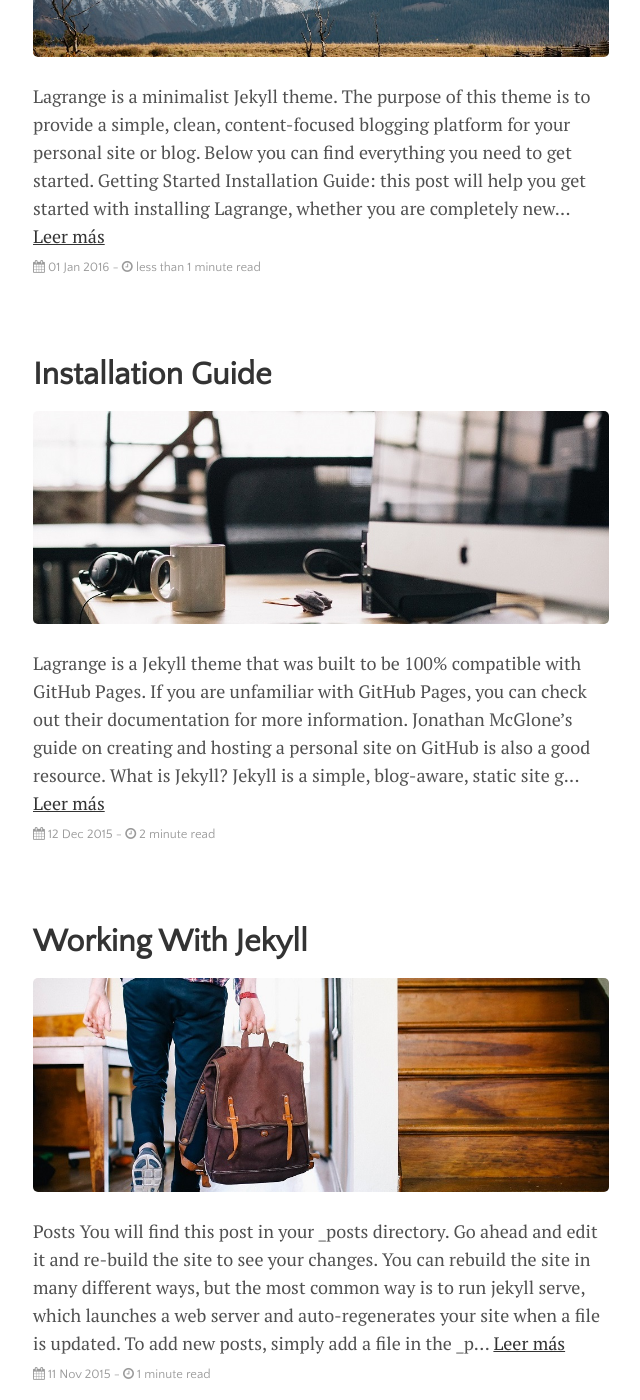
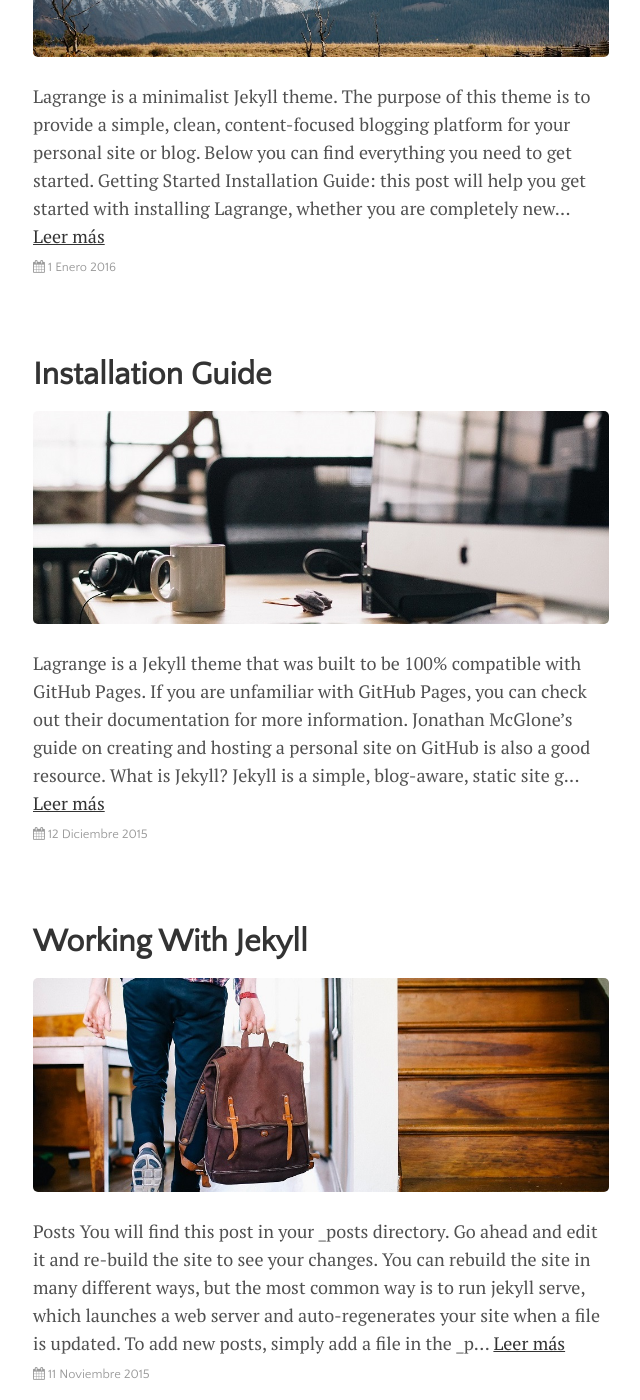
Before and after one commit to PartidaDoble/PartidaDoble.github.io, a Jekyll site: the page built from index.html, in a window 1280 px wide and 1400 px high, scrolled down 468 px. Shown: the whole window, without its empty margins (319-959 px from the left). Built offline with Jekyll 4.4.1, drawn with Linux system fonts in a browser that asks for light colours; nearby versions of some CDN libraries; the list of posts is cut into pages by our own code; some of the changed text lies outside the part shown.

Commit message:
Modificación del formato fecha para el Home

```diff
--- a/_includes/related-posts.html
+++ b/_includes/related-posts.html
@@ -1,5 +1,5 @@
 <div class="related">
-  <h1 >También puedes leer:</h1>
+  <h1 >Más artículos:</h1>
   {% assign listed_posts_urls = page.url | split: ' ' %}
   <ul class="related-posts">
     {% for tag in page.tags %}
--- a/_layouts/home.html
+++ b/_layouts/home.html
@@ -13,7 +13,31 @@
   {% endif %}
   <p>
     {{ post.content | strip_html | truncate: 350 }} <a href="{{ site.github.url }}{{ post.url }}">Leer más</a>
-    <span class="post-date" style="margin-top:3px"><i class="fa fa-calendar" aria-hidden="true"></i> {{ post.date | date_to_string }} - <i class="fa fa-clock-o" aria-hidden="true"></i> {% include read-time.html %}</span>
+    <span class="post-date" style="margin-top:3px"><i class="fa fa-calendar" aria-hidden="true"></i>
+
+    <!--{{ post.date | date_to_string }} - -->
+
+    {{ post.date | date: "%-d" }}
+    {% assign m = post.date | date: "%-m" %}
+
+    {% case m %}
+      {% when '1' %}Enero
+      {% when '2' %}Febrero
+      {% when '3' %}Marzo
+      {% when '4' %}Abril
+      {% when '5' %}Mayo
+      {% when '6' %}Junio
+      {% when '7' %}Julio
+      {% when '8' %}Agosto
+      {% when '9' %}Septiembre
+      {% when '10' %}Octubre
+      {% when '11' %}Noviembre
+      {% when '12' %}Diciembre
+    {% endcase %}
+
+    {{ post.date | date: "%Y" }}
+
+    <!--<i class="fa fa-clock-o" aria-hidden="true"></i> {% include read-time.html %}</span>-->
   </p>
 </div>
 {% endfor %}
--- a/_layouts/post.html
+++ b/_layouts/post.html
@@ -23,7 +23,7 @@
     {% else %}{{ d }}th{% endcase %},
   {{ page.date | date: "%Y" }}-->
 
-{{ page.date | date: "%-d" }} de
+{{ page.date | date: "%-d" }}
 {% assign m = page.date | date: "%-m" %}
 
 {% case m %}
```
Also changed, not shown: other parts of _layouts/post.html (+1 -1 lines).
